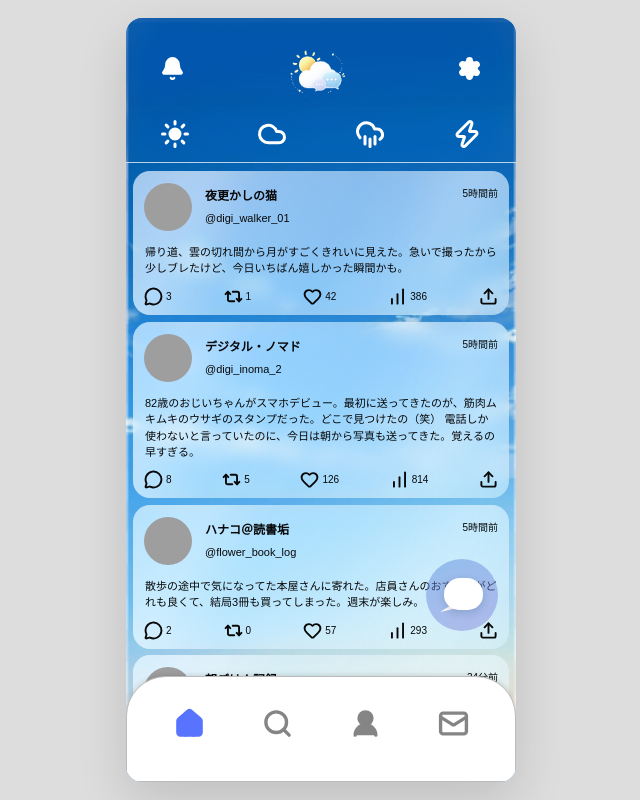
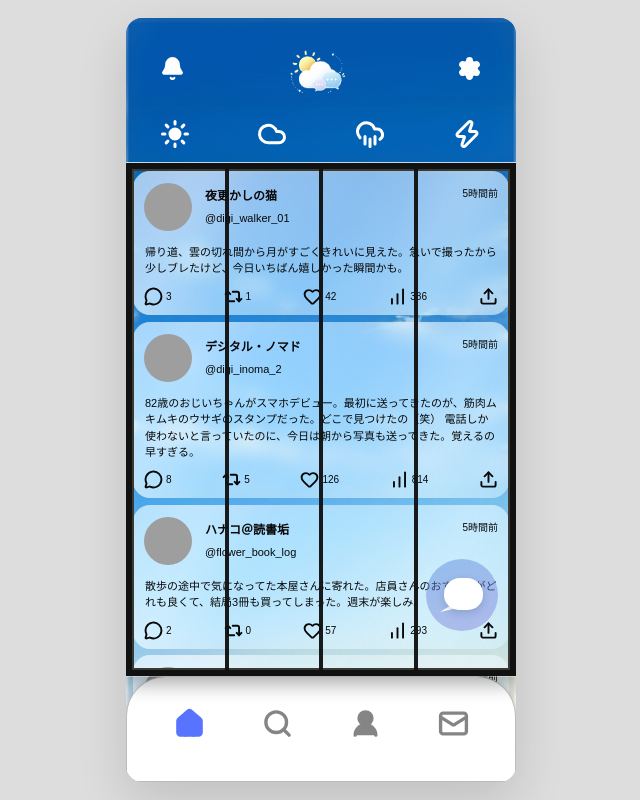
Before and after one commit to awo080558-dot/sora-social-apuri, a Next.js app: page / in a window 1280 px wide. Shown: the whole page, without its empty margins (319-959 px from the left). Built offline with nearby package versions, Linux system fonts and the light colour scheme; grey boxes are pictures that could not be loaded.

Commit message:
Make timeline feel like sliding window

```diff
--- a/app/globals.css
+++ b/app/globals.css
@@ -347,3 +347,131 @@
   .timeline-area.weather-bg.window-reveal-target,
   .timeline-area.weather-bg.window-reveal-target>.sora-post{animation:none!important}
 }
+
+/* タイムライン全体を一枚の引違い窓として見せる */
+.sora-app:has(>.timeline-area)::before{
+  content:"";
+  position:absolute;
+  z-index:7;
+  pointer-events:none;
+  top:145px;
+  left:0;
+  right:0;
+  bottom:106px;
+  border:6px solid #111;
+  box-shadow:
+    inset 0 0 0 2px #3a3a35,
+    inset 0 0 10px #ffffff22,
+    0 0 0 1px #ffffff55,
+    0 8px 18px #0005;
+}
+.sora-app:has(>.timeline-area)::after{
+  content:"";
+  position:absolute;
+  z-index:7;
+  pointer-events:none;
+  top:145px;
+  bottom:106px;
+  left:6px;
+  right:6px;
+  background:
+    linear-gradient(90deg,transparent calc(25% - 2px),#111 calc(25% - 2px) calc(25% + 2px),transparent calc(25% + 2px)),
+    linear-gradient(90deg,transparent calc(50% - 2px),#111 calc(50% - 2px) calc(50% + 2px),transparent calc(50% + 2px)),
+    linear-gradient(90deg,transparent calc(75% - 2px),#111 calc(75% - 2px) calc(75% + 2px),transparent calc(75% + 2px)),
+    linear-gradient(180deg,#111 0 5px,transparent 5px calc(100% - 5px),#111 calc(100% - 5px));
+  opacity:.96;
+}
+.timeline-area.weather-bg{
+  transform-style:preserve-3d;
+  perspective:820px;
+}
+.timeline-area.weather-bg.weather-adjacent-preview{
+  inset:145px 0 106px 0;
+  height:auto;
+  padding:10px 13px 118px;
+  z-index:1;
+  opacity:calc(.38 + (var(--window-depth,0) * .62));
+  transform:scale(calc(.82 + (var(--window-depth,0) * .18))) translateY(calc(42px - (var(--window-depth,0) * 42px)));
+  transform-origin:center center;
+  filter:blur(calc(3px - (var(--window-depth,0) * 3px))) saturate(calc(.76 + (var(--window-depth,0) * .24))) brightness(calc(.86 + (var(--window-depth,0) * .14)));
+}
+.timeline-area.weather-bg.weather-adjacent-preview>.sora-post{
+  transform:scale(calc(.94 + (var(--window-depth,0) * .06)));
+  opacity:calc(.45 + (var(--window-depth,0) * .55));
+}
+.timeline-area.weather-bg.is-pulling{
+  background:transparent!important;
+  box-shadow:none!important;
+  overflow:hidden;
+}
+.timeline-area.weather-bg.is-pulling>.sora-post{
+  opacity:0;
+  pointer-events:none;
+}
+.timeline-area.weather-bg.is-pulling:before,
+.timeline-area.weather-bg.is-pulling:after{
+  content:""!important;
+  display:block!important;
+  position:absolute!important;
+  z-index:4!important;
+  top:145px!important;
+  bottom:106px!important;
+  width:52%!important;
+  pointer-events:none!important;
+  background-size:390px 100%!important;
+  background-repeat:no-repeat!important;
+  box-shadow:
+    inset 0 0 0 1px #ffffff55,
+    inset 0 0 14px #ffffff2e,
+    0 0 14px #0005!important;
+  filter:brightness(.95) saturate(1.02);
+  transition:none!important;
+}
+.timeline-area.weather-bg.is-pulling:before{
+  left:0!important;
+  background-position:left top!important;
+  border-right:4px solid #111!important;
+  transform:translateX(calc(var(--window-open,0) * -108%)) scaleX(calc(1 - (var(--window-open,0) * .05)));
+}
+.timeline-area.weather-bg.is-pulling:after{
+  right:0!important;
+  background-position:right top!important;
+  border-left:4px solid #111!important;
+  transform:translateX(calc(var(--window-open,0) * 108%)) scaleX(calc(1 - (var(--window-open,0) * .05)));
+}
+.timeline-area.weather-bg.sunny.is-pulling:before,
+.timeline-area.weather-bg.sunny.is-pulling:after{background-image:url('/weather-sunny-blended.png')!important}
+.timeline-area.weather-bg.cloudy.is-pulling:before,
+.timeline-area.weather-bg.cloudy.is-pulling:after{background-image:url('/weather-cloudy-photo.png')!important}
+.timeline-area.weather-bg.rainy.is-pulling:before,
+.timeline-area.weather-bg.rainy.is-pulling:after{background-image:url('/weather-rainy-photo.png')!important}
+.timeline-area.weather-bg.storm.is-pulling:before,
+.timeline-area.weather-bg.storm.is-pulling:after{background-image:url('/weather-storm-photo.png')!important}
+.weather-window-reveal{
+  z-index:6;
+  top:145px;
+  bottom:106px;
+}
+.weather-window-reveal .window-pane{
+  width:52%;
+  box-shadow:inset 0 0 0 1px #ffffff55,inset 0 0 14px #ffffff2e,0 0 14px #0005;
+}
+.window-pane-left{border-right:4px solid #111}
+.window-pane-right{border-left:4px solid #111}
+.timeline-area.weather-bg.window-reveal-target{
+  transform-origin:center center;
+  animation:window-back-sky-in .72s cubic-bezier(.17,.84,.22,1) both;
+}
+.timeline-area.weather-bg.window-reveal-target>.sora-post{
+  animation:window-post-from-back .72s cubic-bezier(.17,.84,.22,1) both!important;
+}
+@keyframes window-back-sky-in{
+  0%{opacity:.42;filter:blur(3px) saturate(.78) brightness(.86);transform:scale(.82) translateY(42px)}
+  52%{opacity:.82;filter:blur(.8px) saturate(.96) brightness(.96);transform:scale(.96) translateY(8px)}
+  100%{opacity:1;filter:none;transform:none}
+}
+@keyframes window-post-from-back{
+  0%{opacity:0;transform:translateY(28px) scale(.92)}
+  42%{opacity:.42}
+  100%{opacity:1;transform:none}
+}
--- a/app/page.tsx
+++ b/app/page.tsx
@@ -5,7 +5,7 @@ import {
   Mail, MapPin, MessageCircle, Pencil, Repeat2, Search, Send, Settings,
   Sun, Upload, UserPlus, UserRound, X, Zap
 } from "lucide-react";
-import { type FormEvent, type PointerEvent, type WheelEvent, useEffect, useMemo, useRef, useState } from "react";
+import { type CSSProperties, type FormEvent, type PointerEvent, type WheelEvent, useEffect, useMemo, useRef, useState } from "react";
 import { RealMap } from "./RealMap";
 
 type Weather = "sunny" | "cloudy" | "rainy" | "storm";
@@ -142,6 +142,9 @@ export default function HomePage(){
   const feed=useMemo(()=>posts.filter(p=>p.weather===weather),[weather]);
   const dragPreviewFeed=useMemo(()=>dragPreviewWeather?posts.filter(p=>p.weather===dragPreviewWeather):[],[dragPreviewWeather]);
   const windowRevealFeed=useMemo(()=>windowReveal?posts.filter(p=>p.weather===windowReveal.from).slice(0,4):[],[windowReveal]);
+  const windowDragProgress=dragOffset!==0?Math.min(Math.abs(dragOffset)/(dragWidth*.68),1):0;
+  const windowDragStyle=dragOffset!==0?({"--window-open":windowDragProgress,"--window-direction":dragOffset<0?1:-1} as CSSProperties):undefined;
+  const windowBackStyle=dragOffset!==0?({"--window-depth":windowDragProgress} as CSSProperties):undefined;
   const exactSearchResults=useMemo(()=>posts.filter(p=>`${p.name}${p.handle}${p.body}`.toLowerCase().includes(query.trim().toLowerCase())),[query]);
   const searchResults=useMemo(()=>query.trim()?(exactSearchResults.length?exactSearchResults:posts.slice(0,6)):[],[query,exactSearchResults]);
   const hasExactSearchResults=exactSearchResults.length>0;
@@ -241,7 +244,7 @@ export default function HomePage(){
       {weatherOrder.map(key=>{const Icon=weatherInfo[key].icon;return <button key={key} className={weather===key?"active":""} onClick={()=>{setWeatherWithSlide(key);setView("timeline")}} aria-label={weatherInfo[key].label}><Icon fill={key==="sunny"?"currentColor":"none"}/></button>})}
     </nav></>}
 
-    {view==="timeline"&&dragPreviewWeather&&dragOffset!==0&&<div aria-hidden="true" className={`timeline-area weather-bg ${dragPreviewWeather} weather-adjacent-preview`} style={{transform:`translateX(${dragOffset+(dragOffset>0?-dragWidth:dragWidth)}px)`}}>
+    {view==="timeline"&&dragPreviewWeather&&dragOffset!==0&&<div aria-hidden="true" className={`timeline-area weather-bg ${dragPreviewWeather} weather-adjacent-preview`} style={windowBackStyle}>
       {dragPreviewFeed.map((post,index)=><article className="sora-post region-post-in" style={{animationDelay:`${index*85}ms`}} key={`preview-${post.id}`}>
         <div className="post-head"><button className={`photo-avatar account-link generated-avatar avatar-${((post.id-1)%6)+1}`} tabIndex={-1} aria-label={`${post.name}のプロフィール`}/><div className="identity"><strong>{post.name}</strong><span>{post.handle}</span></div><time>{post.time}</time></div>
         <p>{post.body}</p>
@@ -255,7 +258,7 @@ export default function HomePage(){
       </article>)}
     </div>}
 
-    {view==="timeline"&&<div key={weather} className={`timeline-area weather-bg ${weather} ${dragOffset!==0?"is-pulling":""} ${windowReveal?"window-reveal-target":""}`} style={dragOffset!==0?{transform:`translateX(${dragOffset}px)`}:undefined} onPointerDown={startWeatherSwipe} onPointerMove={moveWeatherSwipe} onPointerUp={endWeatherSwipe} onPointerCancel={endWeatherSwipe} onWheel={wheelWeather}>
+    {view==="timeline"&&<div key={weather} className={`timeline-area weather-bg ${weather} ${dragOffset!==0?"is-pulling":""} ${windowReveal?"window-reveal-target":""}`} style={windowDragStyle} onPointerDown={startWeatherSwipe} onPointerMove={moveWeatherSwipe} onPointerUp={endWeatherSwipe} onPointerCancel={endWeatherSwipe} onWheel={wheelWeather}>
       {feed.map((post,index)=><article className="sora-post region-post-in" style={{animationDelay:`${index*85}ms`}} key={post.id}>
         <div className="post-head"><button className={`photo-avatar account-link generated-avatar avatar-${((post.id-1)%6)+1}`} onClick={()=>openAccount(post)} aria-label={`${post.name}のプロフィール`}/><div className="identity"><strong>{post.name}</strong><span>{post.handle}</span></div><time>{post.time}</time></div>
         <p>{post.body}</p>
```
